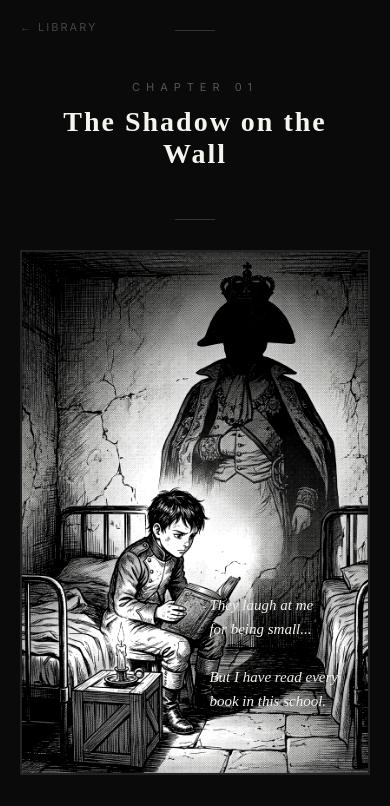
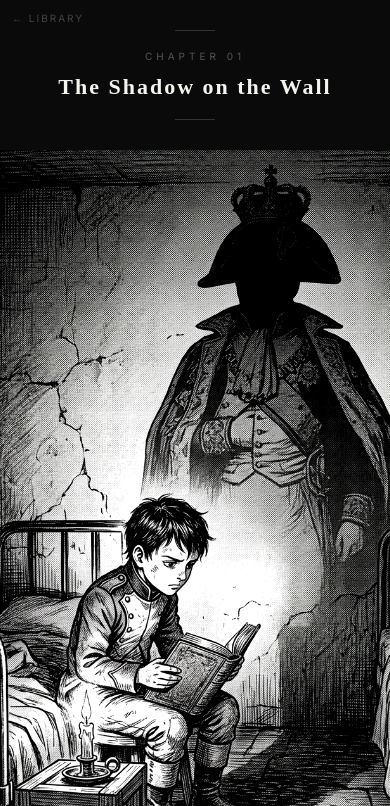
Before and after one commit to bitzuist12/history-apps, a plain HTML site: page _hidden/manga-experiment/index.html in a window 390 px wide. Both pictures are taken after a click on the button "BEGIN READING". Shown: the top 806 px of the page. Drawn offline with Linux system fonts and the light colour scheme.

Commit message:
Mobile-friendly manga reader + save all manga prompts
Manga layout converts to webtoon-style on mobile (<640px): panels go
full-width, overlaid speech/thought text repositions as styled blocks
below images, aspect ratios shift taller to fill phone screens, cinematic
panels get 4:3 ratio instead of tiny 21:9 strips. Also saved all manga
image prompts with style tips in IMAGE_PROMPTS.md.

Co-Authored-By: Claude Opus 4.6 (1M context) <noreply@anthropic.com>

```diff
--- a/_hidden/manga-experiment/index.html
+++ b/_hidden/manga-experiment/index.html
@@ -370,15 +370,122 @@
 
     .back-link:hover { color: var(--white); }
 
-    /* ---- RESPONSIVE ---- */
+    /* ---- MOBILE: WEBTOON MODE ---- */
     @media (max-width: 640px) {
+
+      /* Cover */
       .cover-jp { font-size: 48px; letter-spacing: 8px; }
+      .cover-title { font-size: 12px; letter-spacing: 8px; }
+      .cover-subtitle { font-size: 11px; margin-bottom: 40px; }
+
+      /* Reader full bleed */
+      .manga-reader { padding: 0 0 80px; }
+
+      /* Panels go full width, no border, no gap */
+      .panel-grid { gap: 2px; }
+      .panel { border-width: 0; }
+
+      /* All grids become single column */
       .grid-two-col { grid-template-columns: 1fr; }
       .grid-trio { grid-template-columns: 1fr; grid-template-rows: auto; }
-      .grid-trio .panel:first-child { grid-row: auto; aspect-ratio: 3/4; }
-      .narration { padding: 30px 20px; }
-      .narration-text { font-size: 15px; }
-      .speech { font-size: 12px; padding: 8px 14px; max-width: 160px; }
+      .grid-trio .panel:first-child { grid-row: auto; }
+
+      /* Hero panels taller on mobile — fill the screen */
+      .grid-hero .panel { aspect-ratio: 3/5; max-height: 90vh; }
+
+      /* Two-col panels become tall when stacked */
+      .grid-two-col .panel { aspect-ratio: 3/4; }
+
+      /* Cinematic panels get taller so they're not tiny strips */
+      .grid-cinematic .panel { aspect-ratio: 4/3; }
+
+      /* Chapter breaks tighter */
+      .chapter-break { padding: 50px 20px; }
+      .chapter-title { font-size: 22px; }
+      .chapter-num { font-size: 10px; letter-spacing: 4px; }
+
+      /* Narration tighter */
+      .narration { padding: 28px 24px; }
+      .narration-text { font-size: 15px; line-height: 1.8; }
+      .narration-text br { display: none; }
+      .narration-small { font-size: 12px; }
+
+      /* Panel must allow content to flow naturally on mobile */
+      .panel {
+        overflow: visible;
+        height: auto;
+        display: flex;
+        flex-direction: column;
+      }
+
+      .panel img {
+        width: 100%;
+        flex-shrink: 0;
+      }
+
+      /* Aspect ratio applies to image only, not the container */
+      .grid-hero .panel,
+      .grid-two-col .panel,
+      .grid-cinematic .panel {
+        aspect-ratio: auto;
+      }
+
+      .grid-hero .panel img { aspect-ratio: 3/5; object-fit: cover; }
+      .grid-two-col .panel img { aspect-ratio: 3/4; object-fit: cover; }
+      .grid-cinematic .panel img { aspect-ratio: 4/3; object-fit: cover; }
+
+      /* Text becomes blocks BELOW the image in each panel */
+      .thought, .speech {
+        position: static !important;
+        display: block;
+        max-width: 100%;
+        margin: 0;
+        text-shadow: none;
+        box-shadow: none;
+        inset: unset;
+        bottom: unset;
+        top: unset;
+        left: unset;
+        right: unset;
+      }
+
+      /* Thoughts: dark italic block */
+      .thought {
+        background: #111;
+        color: #aaa;
+        font-family: 'Noto Serif JP', serif;
+        font-style: italic;
+        font-size: 14px;
+        line-height: 1.8;
+        padding: 20px 24px;
+        text-align: center;
+        border-top: 1px solid #222;
+      }
+
+      /* Speech: white block */
+      .speech {
+        background: var(--white);
+        color: var(--black);
+        font-size: 14px;
+        padding: 16px 24px;
+        border-radius: 0;
+        text-align: center;
+        line-height: 1.6;
+      }
+
+      .speech::after { display: none; }
+
+      /* SFX smaller on mobile */
+      .sfx { font-size: 40px; top: 10px !important; left: 16px !important; }
+
+      /* Ending */
+      .ending { padding: 60px 24px; }
+      .ending-text { font-size: 14px; line-height: 1.9; }
+      .ending-text br { display: none; }
+      .ending-jp { font-size: 20px; }
+
+      /* Back link */
+      .back-link { top: 12px; left: 12px; font-size: 10px; }
     }
   </style>
 </head>
```
Also changed, not shown: 1 other file.
